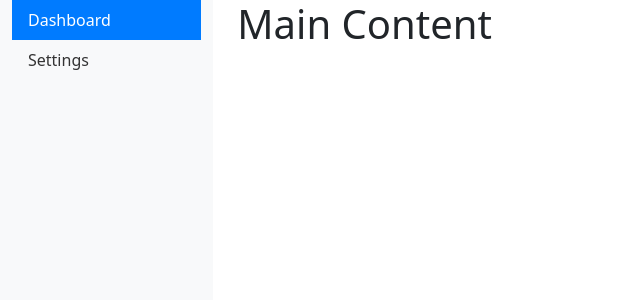
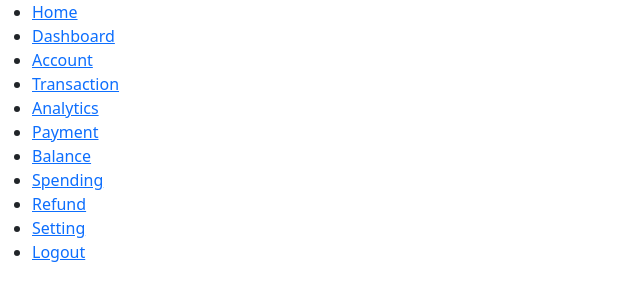
Before and after one commit to Fuji-vanilli/wallet-manager, an Angular app in the folder wallet-manager-front/: page / in a window 1280 px wide. Shown: the top 300 px of the page, without its empty margins (0-640 px from the left). Built offline with nearby package versions, Linux system fonts and the light colour scheme.

Commit message:
update front

```diff
--- a/wallet-manager-front/src/app/app-routing.module.ts
+++ b/wallet-manager-front/src/app/app-routing.module.ts
@@ -1,9 +1,10 @@
 import { NgModule } from '@angular/core';
 import { RouterModule, Routes } from '@angular/router';
 import { SidebarComponent } from './sidebar/sidebar.component';
+import { HomeComponent } from './pages/home/home.component';
 
 const routes: Routes = [
-  { path: '', component: SidebarComponent }
+  { path: '', component: HomeComponent }
 ];
 
 @NgModule({
--- a/wallet-manager-front/src/app/app.module.ts
+++ b/wallet-manager-front/src/app/app.module.ts
@@ -6,11 +6,13 @@ import { AppComponent } from './app.component';
 import { SidebarComponent } from './sidebar/sidebar.component';
 import { NgbModule } from '@ng-bootstrap/ng-bootstrap';
 import { FontAwesomeModule } from '@fortawesome/angular-fontawesome';
+import { HomeComponent } from './pages/home/home.component';
 
 @NgModule({
   declarations: [
     AppComponent,
-    SidebarComponent
+    SidebarComponent,
+    HomeComponent
   ],
   imports: [
     BrowserModule,
--- /dev/null
+++ b/wallet-manager-front/src/app/pages/home/home.component.html
@@ -0,0 +1,37 @@
+<nav id="sidebar">
+    <ul>
+        <li class="active">
+            <a href=""><span>Home</span></a>
+        </li>
+        <li class="active">
+            <a href=""><span>Dashboard</span></a>
+        </li>
+        <li class="active">
+            <a href=""><span>Account</span></a>
+        </li>
+        <li class="active">
+            <a href=""><span>Transaction</span></a>
+        </li>
+        <li class="active">
+            <a href=""><span>Analytics</span></a>
+        </li>
+        <li class="active">
+            <a href=""><span>Payment</span></a>
+        </li>
+        <li class="active">
+            <a href=""><span>Balance</span></a>
+        </li>
+        <li class="active">
+            <a href=""><span>Spending</span></a>
+        </li>
+        <li class="active">
+            <a href=""><span>Refund</span></a>
+        </li>
+        <li class="active">
+            <a href=""><span>Setting</span></a>
+        </li>
+        <li class="active">
+            <a href=""><span>Logout</span></a>
+        </li>
+    </ul>
+</nav>
```
Also changed, not shown: wallet-manager-front/src/app/pages/home/home.component.ts (added, +10 -0 lines), wallet-manager-front/src/app/pages/home/home.component.scss (added), 1 other file (tests, documents, lock files or other folders).
